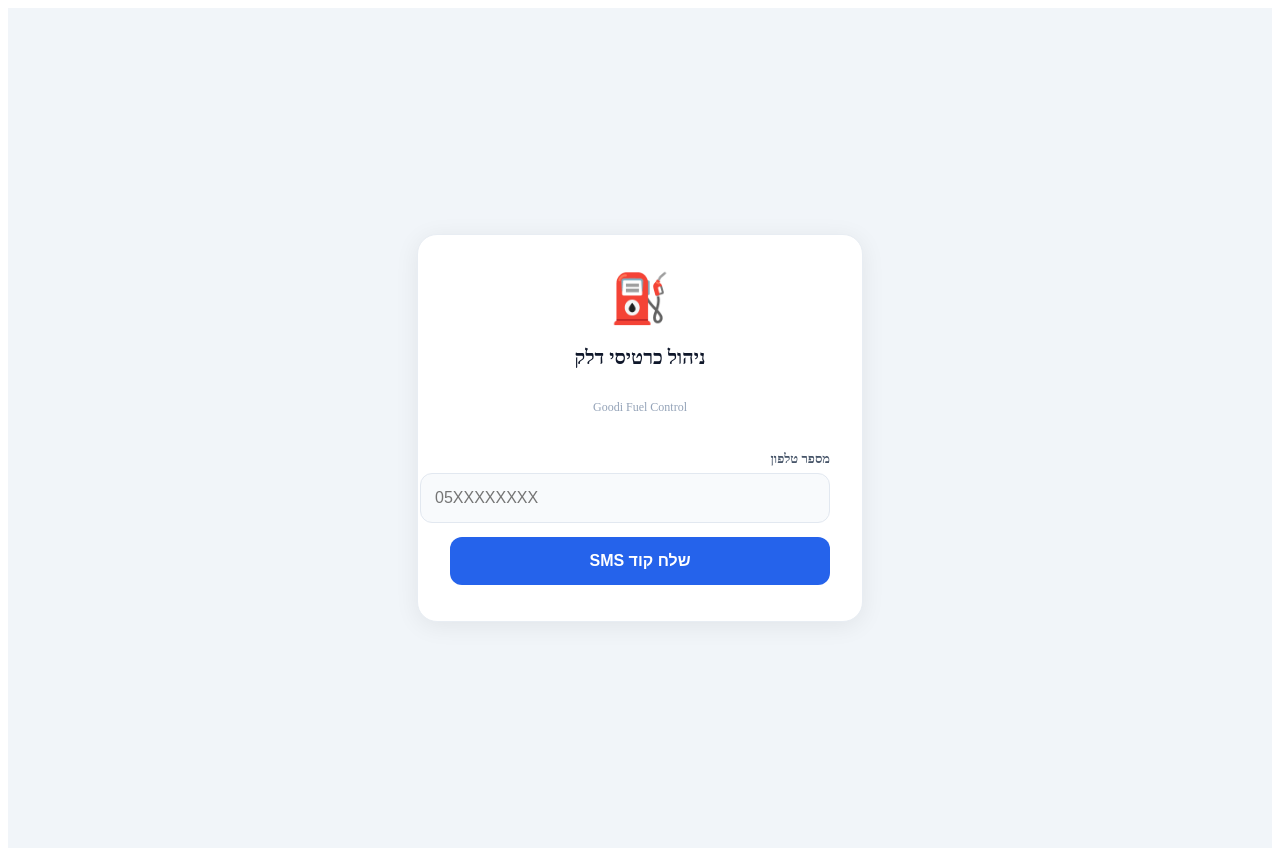
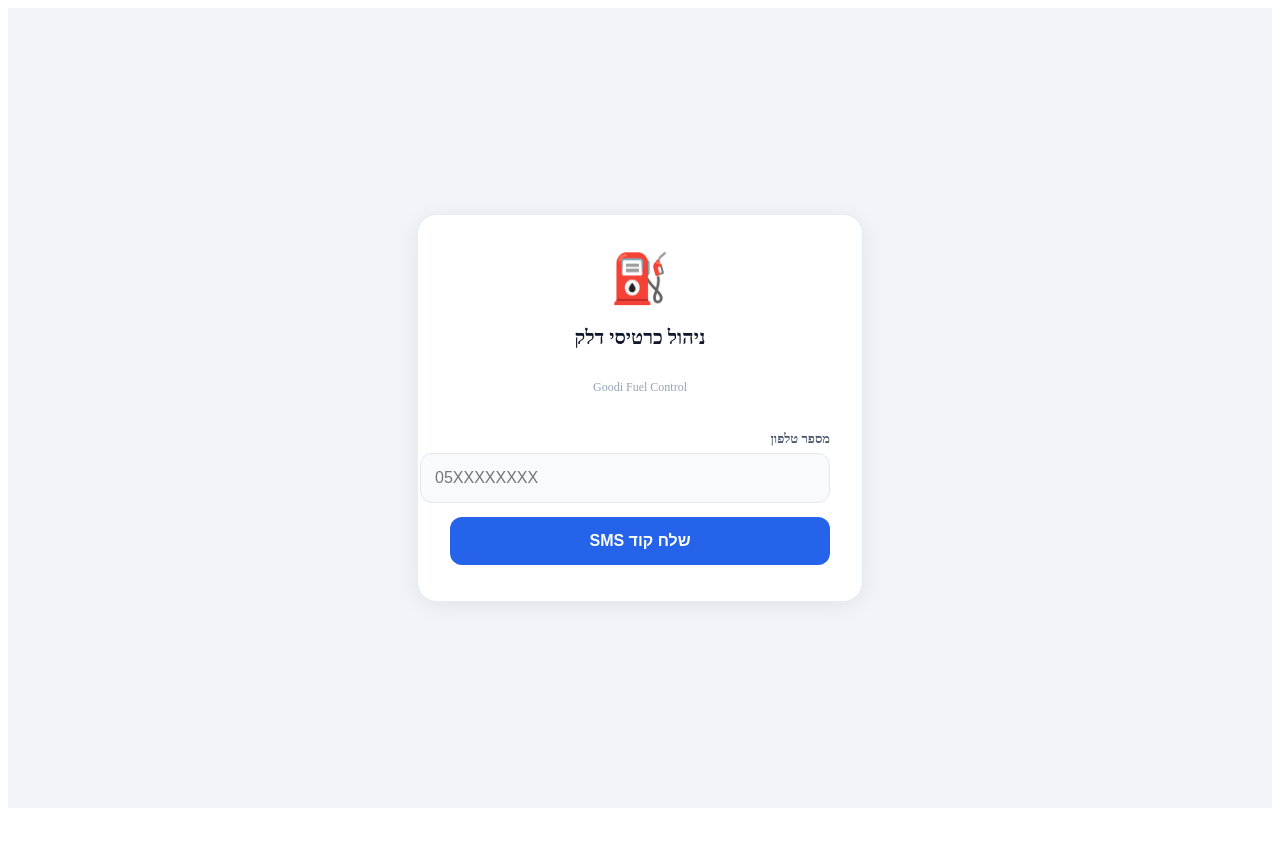
Before and after one commit to AeroIL/fuelcontrol, a SvelteKit app: page /auth in a window 1280 px wide. After the commit the page ends 816 px from the top, so only its background shows below. Built offline with nearby package versions, Linux system fonts and the light colour scheme; no server answers.

Commit message:
fix: RTL-safe centering across all pages (align-self, overflow-x, explicit widths)

```diff
--- a/src/app.css
+++ b/src/app.css
@@ -25,6 +25,8 @@
 
 html {
 	-webkit-text-size-adjust: 100%;
+	width: 100%;
+	overflow-x: hidden;
 }
 
 body {
@@ -32,7 +34,9 @@ body {
 	background: var(--bg);
 	color: var(--text);
 	direction: rtl;
+	width: 100%;
 	min-height: 100vh;
+	overflow-x: hidden;
 	-webkit-font-smoothing: antialiased;
 	line-height: 1.5;
 }
--- a/src/routes/+page.svelte
+++ b/src/routes/+page.svelte
@@ -333,6 +333,7 @@
 <style>
 	/* ── Layout ── */
 	.app {
+		width: 100%;
 		min-height: 100vh;
 		display: flex;
 		flex-direction: column;
@@ -340,6 +341,7 @@
 
 	/* ── App header ── */
 	.app-header {
+		width: 100%;
 		background: #0f172a;
 		color: #fff;
 		box-shadow: 0 1px 0 rgba(255, 255, 255, 0.06), 0 2px 12px rgba(0, 0, 0, 0.3);
@@ -438,9 +440,9 @@
 	/* ── Main ── */
 	main {
 		flex: 1;
+		width: 100%;
 		max-width: 1200px;
-		width: 100%;
-		margin: 0 auto;
+		align-self: center;
 		padding: 20px 16px 48px;
 		display: flex;
 		flex-direction: column;
--- a/src/routes/admin/+page.svelte
+++ b/src/routes/admin/+page.svelte
@@ -89,9 +89,11 @@
 
 <style>
 	.page {
+		width: 100%;
 		min-height: 100vh;
 		background: #f1f5f9;
 		padding: 20px 16px 60px;
+		box-sizing: border-box;
 	}
 	.container {
 		max-width: 480px;
--- a/src/routes/auth/+page.svelte
+++ b/src/routes/auth/+page.svelte
@@ -130,12 +130,14 @@
 
 <style>
 	.page {
+		width: 100%;
 		min-height: 100vh;
 		display: flex;
 		align-items: center;
 		justify-content: center;
 		background: #f1f5f9;
 		padding: 20px;
+		box-sizing: border-box;
 	}
 
 	.card {
```
